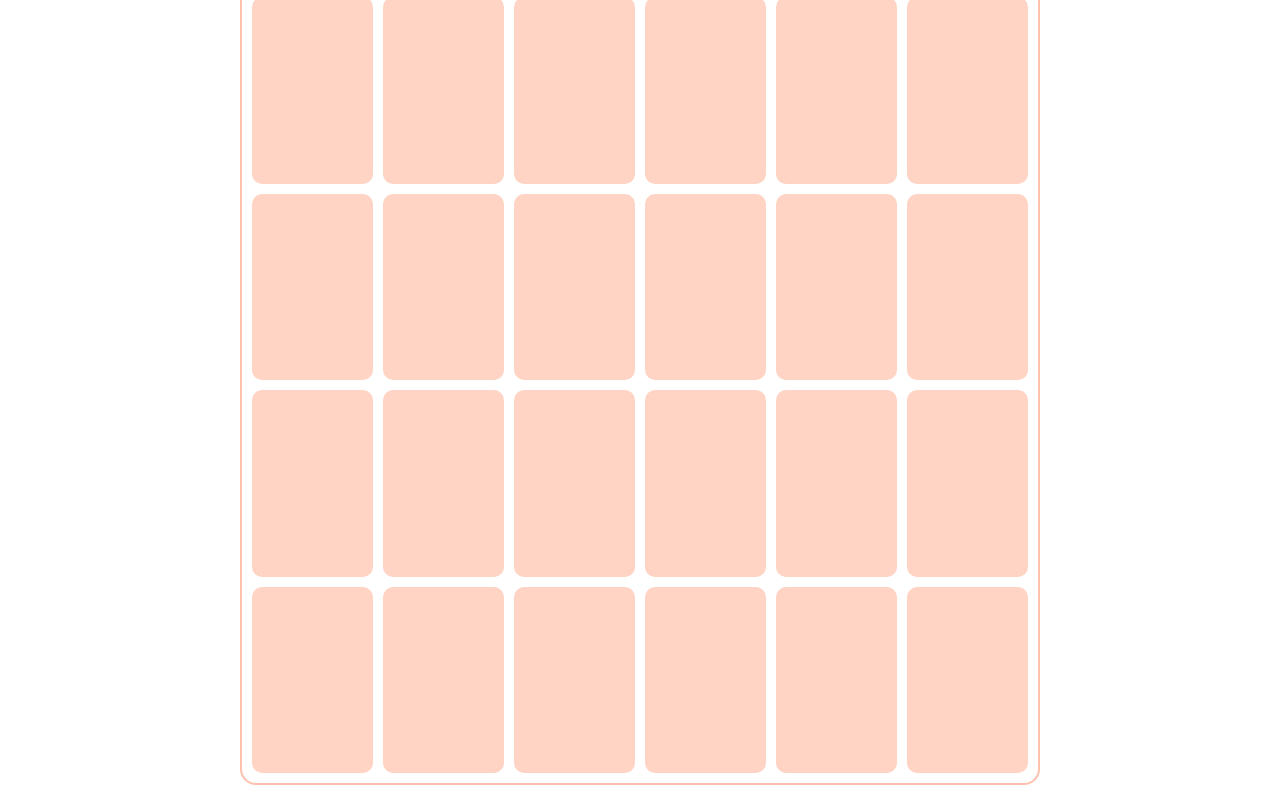
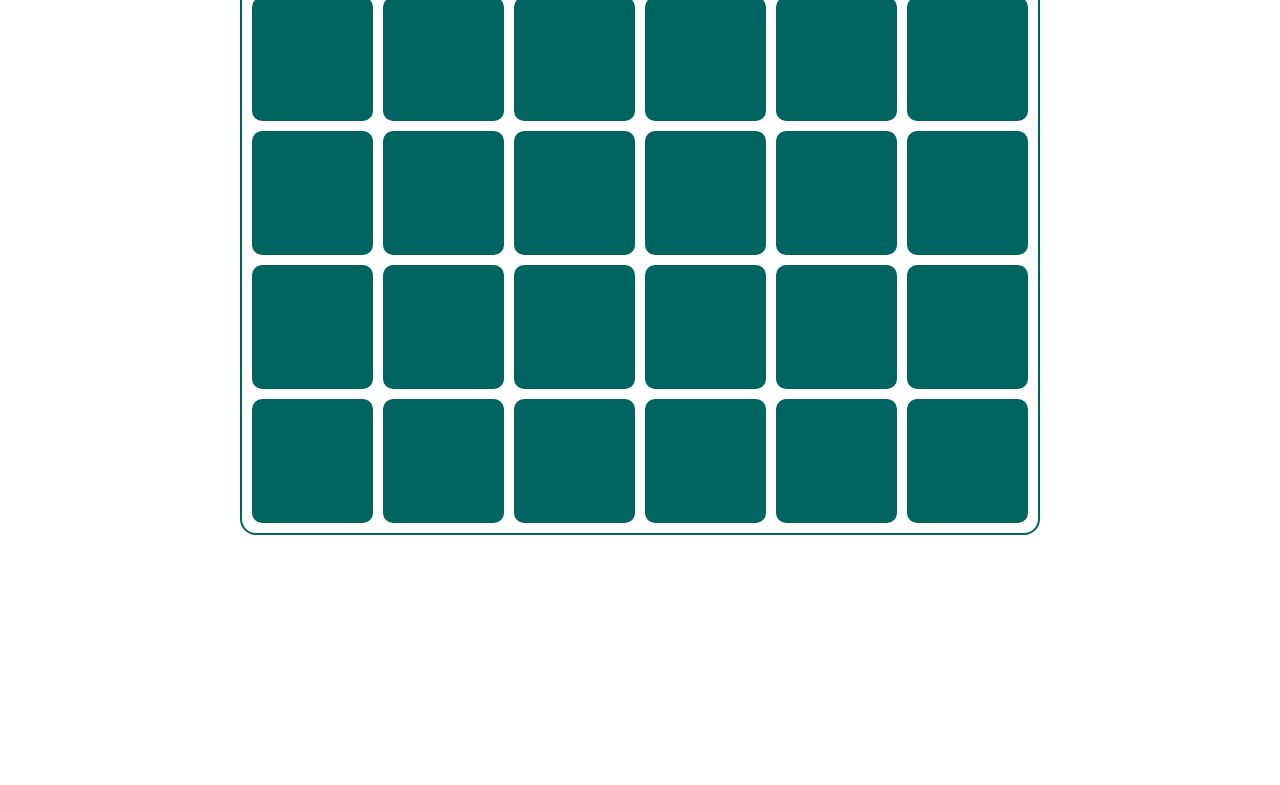
Before and after one commit to Yelyzy/memory-game, a website built with Parcel: page src/index.html in a window 1280 px wide. Shown: the part 52-837 px from the top of the page. After the commit the page ends 800 px from the top, so only its background shows below. Built offline with nearby package versions, Linux system fonts and the light colour scheme.

Commit message:
v1 pour le card

```diff
--- a/src/scss/modules/_memory_game.scss
+++ b/src/scss/modules/_memory_game.scss
@@ -1,6 +1,6 @@
 #board {
   width: 800px;
-  height: 800px;
+  height: 550px;
   margin: 0 auto;
   display: grid;
   grid-template-columns: repeat(6, 1fr);
@@ -8,15 +8,20 @@
   gap: 10px;
   padding: 10px;
   border-radius: 16px;
-  border: 2px solid #ffc1ac;
+  border: 2px solid #006461;
 }
 
 .card {
-  background-color: #ffd4c5;
+  background-color: #006461;
+
   width: 100%;
   height: 100%;
   border-radius: 10px;
   position: relative;
+}
+
+.card.flipped {
+  background-color: #ffd4c5;
 }
 
 .card.flipped::after {
```
